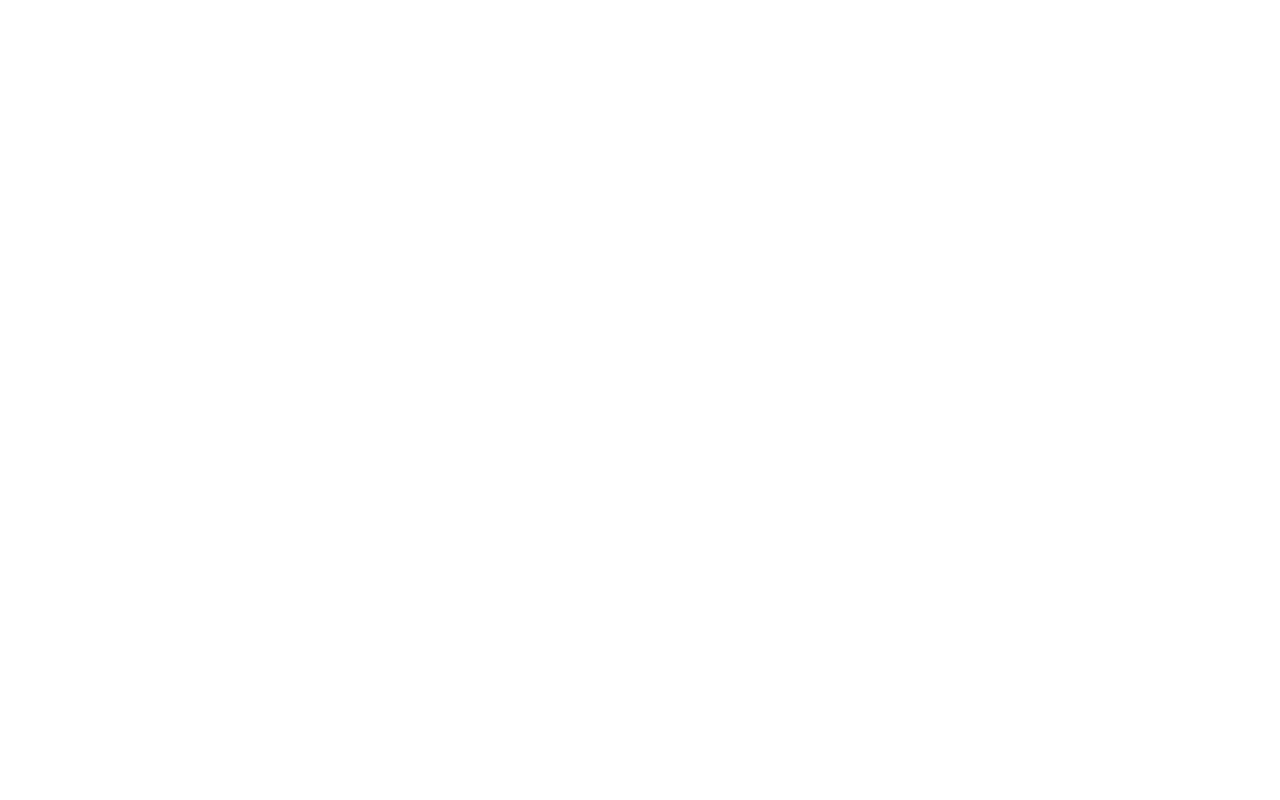
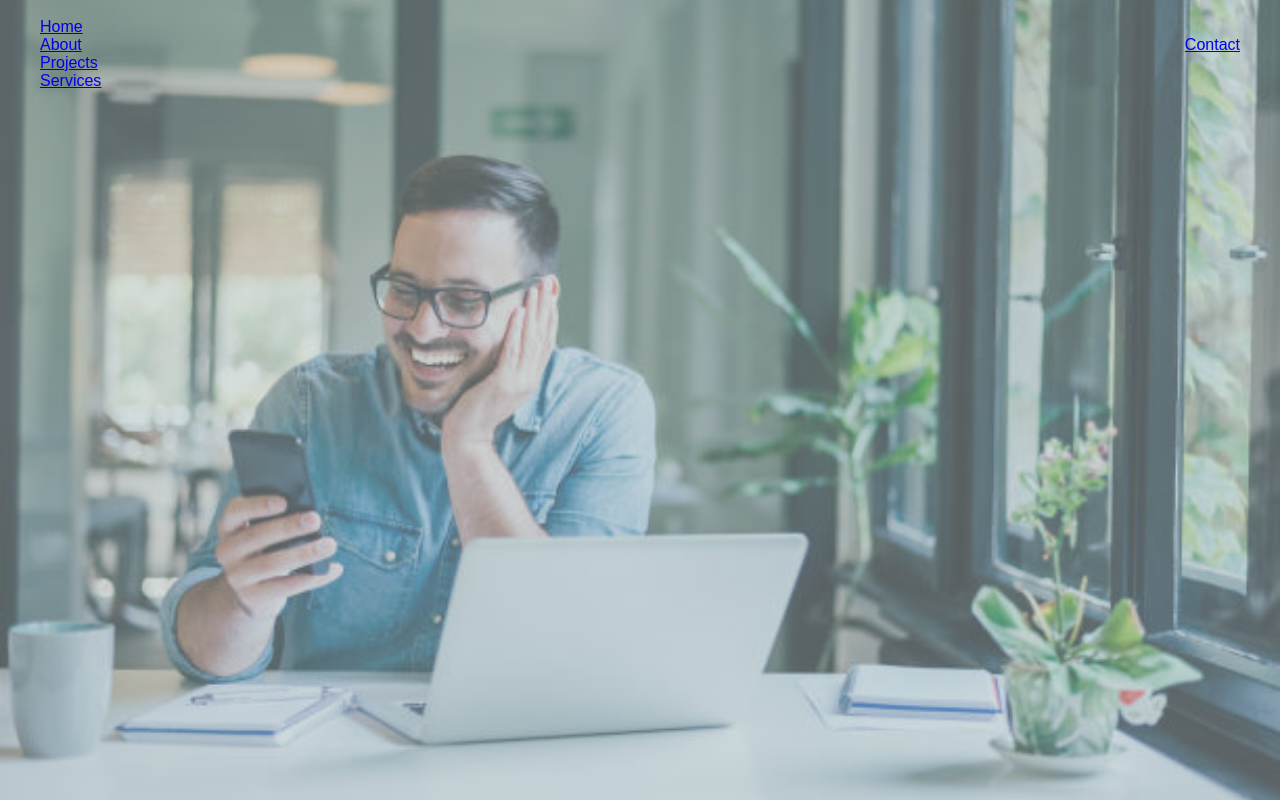
Before and after one commit to Mekin-jema/Internship-Projects, a plain HTML site: page PRODIGY_TrackCode_TaskNumber/Prodigy-Task-01/index.html in a window 1280 px wide. Drawn offline with Linux system fonts and the light colour scheme.

Commit message:
nav bar is  created

```diff
--- a/PRODIGY_TrackCode_TaskNumber/Prodigy-Task-01/index.html
+++ b/PRODIGY_TrackCode_TaskNumber/Prodigy-Task-01/index.html
@@ -1,12 +1,33 @@
 <!DOCTYPE html>
 <html lang="en">
-<head>
-    <meta charset="UTF-8">
-    <meta name="viewport" content="width=device-width, initial-scale=1.0">
-    <link rel="stylesheet" href="style.css">
-    <title>Responsive Landing Page</title>
-</head>
-<body>
+  <head>
+    <meta charset="UTF-8" />
+    <meta name="viewport" content="width=device-width, initial-scale=1.0" />
+    <title>Interactive Navigation Menu</title>
+    <link rel="stylesheet" href="style.css" />
+    <link rel="preconnect" href="https://fonts.googleapis.com" />
+    <link rel="preconnect" href="https://fonts.gstatic.com" crossorigin />
+    <link
+      href="https://fonts.googleapis.com/css2?family=Fredoka:wght@300..700&display=swap"
+      rel="stylesheet"
+    />
+  </head>
+  <body>
+    <div class="container">
+      <nav>
+        <ul class="nav-links">
+          <div>
+            <li><img src="" alt="" /></li>
+            <li><a href="#">Home</a></li>
+            <li><a href="#">About</a></li>
+            <li><a href="#">Projects</a></li>
+            <li><a href="#">Services</a></li>
+          </div>
+          <li><a href="#">Contact</a></li>
+        </ul>
+      </nav>
+    </div>
 
-</body>
+    <script src="landingPage.js"></script>
+  </body>
 </html>
--- /dev/null
+++ b/PRODIGY_TrackCode_TaskNumber/Prodigy-Task-01/landingPage.js
@@ -0,0 +1,8 @@
+window.addEventListener('scroll', function() {
+  var nav = document.getElementById('navbar');
+  if (window.scrollY > 0) {
+    nav.style.backgroundColor = 'rgba(0, 0, 255, 0.8)'; // Change background color on scroll
+  } else {
+    nav.style.backgroundColor = 'rgba(0, 0, 255, 0.5)';
+  }
+});
--- a/PRODIGY_TrackCode_TaskNumber/Prodigy-Task-01/style.css
+++ b/PRODIGY_TrackCode_TaskNumber/Prodigy-Task-01/style.css
@@ -1,4 +1,42 @@
-body{
-    padding: 0;
-    margin: 0;
+:root {
+  --primary-color: ##b32557;
+  --white: #ffffff;
+  --max-width: 1200px;
 }
+* {
+  padding: 0;
+  margin: 0;
+  box-sizing: border-box;
+}
+
+body {
+  min-height: 100vh;
+  font-family: sans-serif;
+  background-image: linear-gradient(
+      rgba(173, 188, 187, 0.5),
+      rgba(173, 188, 187, 0.5)
+    ),
+    url("Images/bg-img-1.jpg");
+  background-position: center;
+  background-repeat: no-repeat;
+  background-size: cover;
+}
+
+.container {
+  min-height: 100vh;
+  display: flex;
+  flex-direction: column;
+  max-width: var(--max-width);
+  margin: auto;
+}
+
+nav {
+  padding: 2rem 1 4rem;
+  overflow: hidden;
+}
+.nav-links {
+  list-style: none;
+  display: flex;
+  align-items: center;
+  justify-content: space-between;
+}
```
Also changed, not shown: PRODIGY_TrackCode_TaskNumber/Prodigy-Task-01/Images/bg-img-1.jpg (added).
